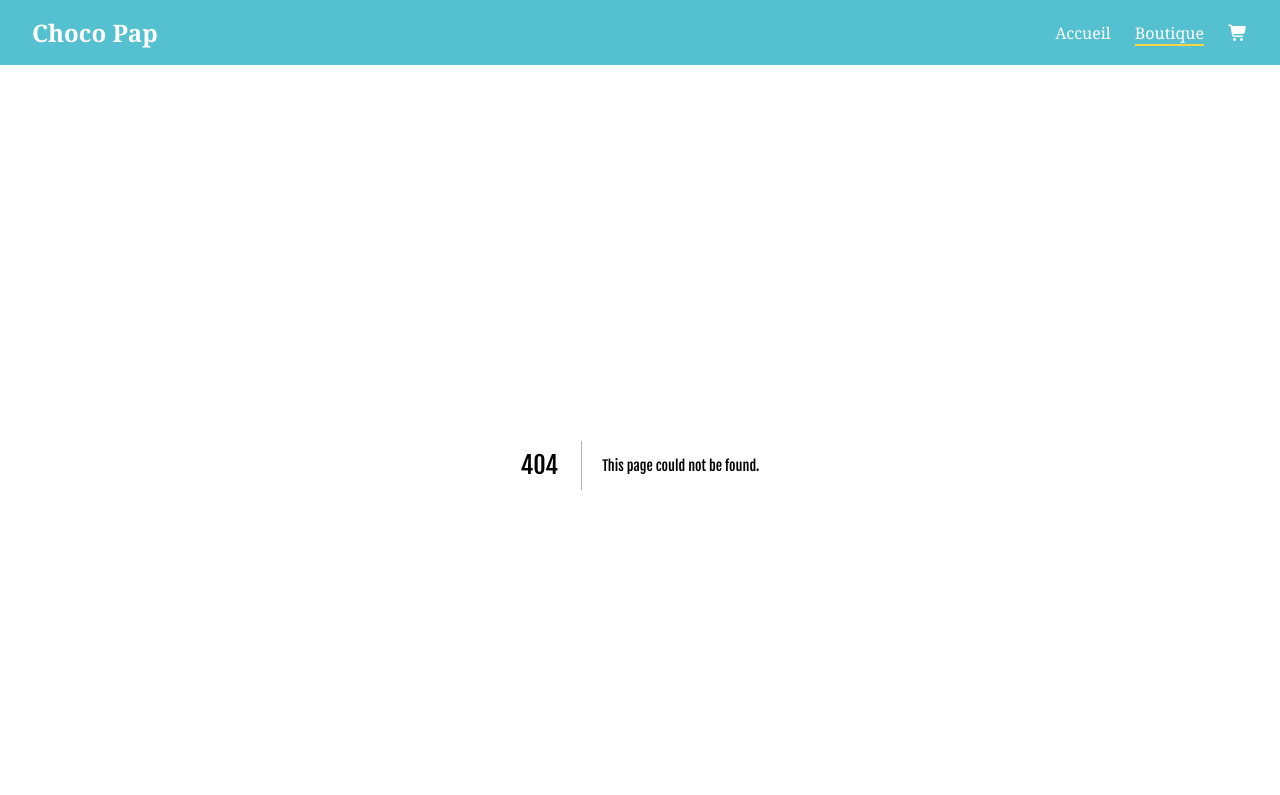
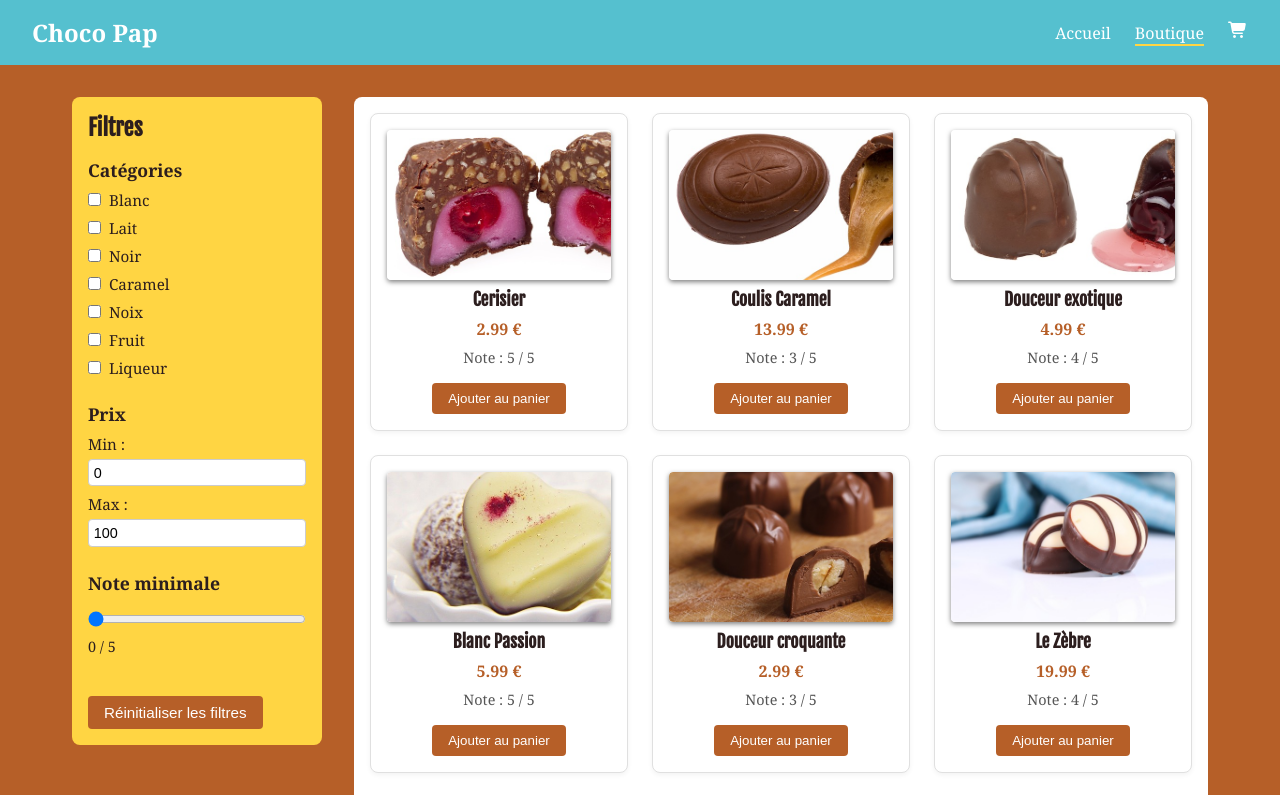
Before and after one commit to ManonFr/choco-pap, a Next.js app: page /boutique in a window 1280 px wide. Before the commit this address had no page. Shown: the top 795 px of the page. Built offline with nearby package versions, Linux system fonts and the light colour scheme.

Commit message:
Implement cart drawer

```diff
--- a/public/data/products.json
+++ b/public/data/products.json
@@ -4,7 +4,7 @@
       "title": "Cerisier",
       "price": 2.99,
       "note" : 5,
-      "image": "./images/produit1.jpg",
+      "image": "/images/produit1.jpg",
       "category": {
           "blanc": false,
           "lait": true,
@@ -22,7 +22,7 @@
       "title": "Coulis Caramel",
       "price": 13.99,
       "note" : 3,
-      "image": "./images/produit2.jpg",
+      "image": "/images/produit2.jpg",
       "category": {
           "blanc": false,
           "lait": true,
@@ -40,7 +40,7 @@
       "title": "Douceur exotique",
       "price": 4.99,
       "note" : 4,
-      "image": "./images/produit3.jpg",
+      "image": "/images/produit3.jpg",
       "category": {
           "blanc": false,
           "lait": true,
@@ -58,7 +58,7 @@
       "title": "Blanc Passion",
       "price": 5.99,
       "note" : 5,
-      "image": "./images/produit4.jpg",
+      "image": "/images/produit4.jpg",
       "category": {
           "blanc": true,
           "lait": false,
@@ -76,7 +76,7 @@
       "title": "Douceur croquante",
       "price": 2.99,
       "note" : 3,
-      "image": "./images/produit5.jpg",
+      "image": "/images/produit5.jpg",
       "category": {
           "blanc": false,
           "lait": true,
@@ -94,7 +94,7 @@
       "title": "Le Zèbre",
       "price": 19.99,
       "note" : 4,
-      "image": "./images/produit6.jpg",
+      "image": "/images/produit6.jpg",
       "category": {
           "blanc": true,
           "lait": true,
@@ -112,7 +112,7 @@
       "title": "Coulis Fraise",
       "price": 9.99,
       "note" : 4,
-      "image": "./images/produit7.jpg",
+      "image": "/images/produit7.jpg",
       "category": {
           "blanc": false,
           "lait": true,
@@ -130,7 +130,7 @@
       "title": "Noir Passion",
       "price": 4.99,
       "note" : 5,
-      "image": "./images/produit8.jpg",
+      "image": "/images/produit8.jpg",
       "category": {
           "blanc": false,
           "lait": false,
@@ -148,7 +148,7 @@
       "title": "Fantaisie",
       "price": 2.99,
       "note" : 5,
-      "image": "./images/produit9.jpg",
+      "image": "/images/produit9.jpg",
       "category": {
           "blanc": false,
           "lait": true,
@@ -166,7 +166,7 @@
       "title": "Caramel Salé",
       "price": 14.99,
       "note" : 4,
-      "image": "./images/produit10.jpg",
+      "image": "/images/produit10.jpg",
       "category": {
           "blanc": false,
           "lait": false,
--- a/src/app/store/page.js
+++ b/src/app/boutique/page.js
@@ -3,7 +3,7 @@
 import { useState } from "react";
 import FilterSidebar from "@/components/FilterSidebar/FilterSidebar";
 import ProductGrid from "@/components/ProductGrid/ProductGrid";
-import styles from "./store.module.css";
+import styles from "./boutique.module.css";
 
 export default function StorePage() {
   const [filters, setFilters] = useState({
--- a/src/app/layout.js
+++ b/src/app/layout.js
@@ -4,6 +4,7 @@ import "./globals.css";
 import Header from "@/components/Header/Header";
 import Footer from "@/components/Footer/Footer";
 import CartProvider from "@/contexts/CartContext";
+import CartDrawer from "@/components/CartDrawer/CartDrawer";
 
 const fjallaOne = Fjalla_One({
   subsets: ["latin"],
@@ -32,6 +33,7 @@ export default function RootLayout({ children }) {
             <main>{children}</main>
             <Footer />
           </div>
+          <CartDrawer />
         </CartProvider>
       </body>
     </html>
--- a/src/components/Carousel/Carousel.jsx
+++ b/src/components/Carousel/Carousel.jsx
@@ -31,7 +31,7 @@ export default function Carousel() {
       />
 
       <div className={styles.overlay}>
-        <Link href="/store" className={styles.button}>
+        <Link href="/boutique" className={styles.button}>
           Voir la boutique
         </Link>
       </div>
--- /dev/null
+++ b/src/components/CartDrawer/CartDrawer.jsx
@@ -0,0 +1,97 @@
+"use client";
+
+import { useCart } from "@/contexts/CartContext";
+import styles from "./CartDrawer.module.css";
+import Image from "next/image";
+import { useEffect } from "react";
+
+export default function CartDrawer() {
+  const {
+    cart,
+    incrementQuantity,
+    decrementQuantity,
+    removeFromCart,
+    isOpen,
+    closeCart,
+  } = useCart();
+
+  const total = cart.reduce((acc, item) => acc + item.price * item.quantity, 0);
+
+  useEffect(() => {
+    const handleKeyDown = (event) => {
+      if (event.key === "Escape") {
+        closeCart();
+      }
+    };
+
+    if (isOpen) {
+      window.addEventListener("keydown", handleKeyDown);
+    }
+
+    return () => {
+      window.removeEventListener("keydown", handleKeyDown);
+    };
+  }, [isOpen, closeCart]);
+
+  return (
+    <div className={`${styles.drawer} ${isOpen ? styles.open : ""}`}>
+      <button
+        className={styles.closeBtn}
+        onClick={closeCart}
+        aria-label="Fermer le panier"
+      >
+        <i className="fa-solid fa-xmark"></i>
+      </button>
+      <h2 className={styles.title}>PANIER</h2>
+
+      {cart.length === 0 ? (
+        <p className={styles.empty}>Votre panier est vide.</p>
+      ) : (
+        <>
+          <div className={styles.items}>
+            {cart.map((item) => (
+              <div key={item.id} className={styles.card}>
+                <button
+                  onClick={() => removeFromCart(item.id)}
+                  className={styles.removeIcon}
+                  aria-label="Supprimer cet article"
+                >
+                  <i className="fa-solid fa-xmark"></i>
+                </button>
+                <div className={styles.imgWrapper}>
+                  <Image
+                    src={item.image}
+                    alt={item.title}
+                    width={80}
+                    height={80}
+                    className={styles.image}
+                  />
+                </div>
+                <div className={styles.details}>
+                  <h3 className={styles.name}>{item.title}</h3>
+                  <p className={styles.price}>{item.price.toFixed(2)} €</p>
+                  <div className={styles.quantity}>
+                    <button onClick={() => decrementQuantity(item.id)}>
+                      -
+                    </button>
+                    <span>{item.quantity}</span>
+                    <button onClick={() => incrementQuantity(item.id)}>
+                      +
+                    </button>
+                  </div>
+                  <p className={styles.subtotal}>
+                    Total : {(item.price * item.quantity).toFixed(2)} €
+                  </p>
+                </div>
+              </div>
+            ))}
+          </div>
+
+          <div className={styles.summary}>
+            <strong>Total à payer :</strong> {total.toFixed(2)} €
+          </div>
+        </>
+      )}
+    </div>
+  );
+}
--- /dev/null
+++ b/src/components/CartDrawer/CartDrawer.module.css
@@ -0,0 +1,144 @@
+.drawer {
+  position: fixed;
+  top: 0;
+  right: -100%;
+  width: 400px;
+  max-width: 100vw;
+  height: 100vh;
+  background: var(--yellow);
+  box-shadow: -4px 0 12px rgba(0, 0, 0, 0.2);
+  z-index: 9999;
+  padding: 2rem 1.5rem;
+  overflow-y: auto;
+  transition: right 0.3s ease-in-out;
+}
+
+.drawer.open {
+  right: 0;
+}
+
+.closeBtn {
+  position: absolute;
+  top: 1rem;
+  left: 1rem;
+  background: none;
+  border: none;
+  cursor: pointer;
+  font-size: 1.5rem;
+  color: var(--choco-dark);
+  transition: color 0.2s ease;
+}
+
+.closeBtn:hover {
+  color: var(--highlight);
+}
+
+.closeBtn:focus-visible {
+  box-shadow: 0 0 0 2px var(--highlight);
+  border-radius: 4px;
+}
+
+.title {
+  font-size: 2rem;
+  margin-bottom: 2rem;
+  text-align: center;
+  font-family: "Fjalla One", sans-serif;
+}
+
+.empty {
+  text-align: center;
+  font-size: 1.1rem;
+  color: #555;
+}
+
+.items {
+  display: flex;
+  flex-direction: column;
+  gap: 1.5rem;
+}
+
+.card {
+  display: flex;
+  align-items: center;
+  gap: 1rem;
+  background: #f8f8f8;
+  border-radius: 8px;
+  padding: 1rem;
+  position: relative;
+}
+
+.removeIcon {
+  background: none;
+  border: none;
+  color: #999;
+  font-size: 1rem;
+  cursor: pointer;
+  margin-right: 0.5rem;
+  align-self: flex-start;
+  padding: 0;
+  transition: color 0.2s ease;
+}
+
+.removeIcon:hover {
+  color: var(--highlight);
+}
+
+.imgWrapper {
+  flex-shrink: 0;
+}
+
+.image {
+  border-radius: 6px;
+  object-fit: cover;
+}
+
+.details {
+  flex-grow: 1;
+}
+
+.name {
+  font-size: 1.1rem;
+  margin: 0 0 0.5rem;
+}
+
+.price {
+  color: #666;
+  font-size: 0.9rem;
+}
+
+.quantity {
+  display: flex;
+  align-items: center;
+  gap: 0.5rem;
+  margin: 0.5rem 0;
+}
+
+.quantity button {
+  padding: 0.2rem 0.6rem;
+  font-size: 1rem;
+  cursor: pointer;
+  background: #e5e5e5;
+  border: none;
+  border-radius: 4px;
+}
+
+.subtotal {
+  font-weight: bold;
+}
+
+.summary {
+  margin-top: 2rem;
+  font-size: 1.2rem;
+  text-align: right;
+  font-weight: bold;
+}
+
+.overlay {
+  position: fixed;
+  top: 0;
+  left: 0;
+  width: 100vw;
+  height: 100vh;
+  background: rgba(0, 0, 0, 0.4);
+  z-index: 9998;
+}
--- a/src/components/Header/Header.jsx
+++ b/src/components/Header/Header.jsx
@@ -7,7 +7,7 @@ import { useCart } from "@/contexts/CartContext";
 
 export default function Header() {
   const pathname = usePathname();
-  const { cart } = useCart();
+  const { cart, openCart } = useCart();
 
   return (
     <header className={styles.header}>
@@ -20,15 +20,19 @@ export default function Header() {
             <Link href="/">Accueil</Link>
           </li>
           <li className={pathname === "/boutique" ? styles.active : ""}>
-            <Link href="/store">Boutique</Link>
+            <Link href="/boutique">Boutique</Link>
           </li>
-          <li className={pathname === "/panier" ? styles.active : ""}>
-            <Link href="/panier">
+          <li>
+            <button
+              onClick={openCart}
+              className={styles.cartButton}
+              aria-label="Ouvrir le panier"
+            >
               <i className="fa-solid fa-cart-shopping"></i>
               {cart.length > 0 && (
                 <span className={styles.badge}>{cart.length}</span>
               )}
-            </Link>
+            </button>
           </li>
         </ul>
       </nav>
--- a/src/components/Header/Header.module.css
+++ b/src/components/Header/Header.module.css
@@ -31,6 +31,18 @@
   border-bottom: 2px solid var(--yellow);
 }
 
+.cartButton {
+  background: none;
+  border: none;
+  cursor: pointer;
+  position: relative;
+  font-size: 1rem;
+  color: white; /* même couleur que tes liens */
+  padding: 0;
+  display: flex;
+  align-items: center;
+}
+
 .badge {
   background-color: var(--highlight);
   color: white;
--- a/src/components/ProductCard/ProductCard.jsx
+++ b/src/components/ProductCard/ProductCard.jsx
@@ -1,5 +1,8 @@
+"use client";
+
 import styles from "./ProductCard.module.css";
 import { useCart } from "@/contexts/CartContext";
+import Image from "next/image";
 
 export default function ProductCard({ product }) {
   const { title, price, image, note } = product;
@@ -7,7 +10,15 @@ export default function ProductCard({ product }) {
 
   return (
     <div className={styles.card}>
-      <img src={image} alt={title} className={styles.image} />
+      <div className={styles.imageWrapper}>
+        <Image
+          src={image}
+          alt={title}
+          width={300}
+          height={150}
+          className={styles.image}
+        />
+      </div>
       <h3 className={styles.name}>{title}</h3>
       <p className={styles.price}>{price} €</p>
       <p className={styles.rating}>Note : {note} / 5</p>
--- a/src/components/ProductCard/ProductCard.module.css
+++ b/src/components/ProductCard/ProductCard.module.css
@@ -12,14 +12,19 @@
   transform: translateY(-5px);
 }
 
+.imageWrapper {
+  position: relative;
+  width: 100%;
+  height: 150px; /* même hauteur qu’avant */
+  margin-bottom: 0.5rem;
+  border-radius: 4px;
+  overflow: hidden;
+  box-shadow: 0 2px 5px rgba(0, 0, 0, 0.5);
+}
+
 .image {
-  width: 100%;
-  height: 150px;
   object-fit: cover;
   border-radius: 4px;
-  margin-bottom: 0.5rem;
-  box-shadow: 0 2px 5px rgba(0, 0, 0, 0.5);
-
 }
 
 .name {
--- a/src/contexts/CartContext.js
+++ b/src/contexts/CartContext.js
@@ -10,6 +10,7 @@ export const useCart = () => useContext(CartContext);
 
 export default function CartProvider({ children }) {
   const [cart, setCart] = useState([]);
+  const [isOpen, setIsOpen] = useState(false);
 
   // Load from localStorage on first render
   useEffect(() => {
@@ -26,7 +27,19 @@ export default function CartProvider({ children }) {
 
   // Add to cart
   const addToCart = (product) => {
-    setCart((prevCart) => [...prevCart, product]);
+    setCart((prevCart) => {
+      const existing = prevCart.find((item) => item.id === product.id);
+
+      if (existing) {
+        return prevCart.map((item) =>
+          item.id === product.id
+            ? { ...item, quantity: item.quantity + 1 }
+            : item
+        );
+      } else {
+        return [...prevCart, { ...product, quantity: 1 }];
+      }
+    });
   };
 
   // Remove item from cart
@@ -34,8 +47,40 @@ export default function CartProvider({ children }) {
     setCart((prevCart) => prevCart.filter((item) => item.id !== id));
   };
 
+  const incrementQuantity = (id) => {
+    setCart((prevCart) =>
+      prevCart.map((item) =>
+        item.id === id ? { ...item, quantity: item.quantity + 1 } : item
+      )
+    );
+  };
+
+  const decrementQuantity = (id) => {
+    setCart((prevCart) =>
+      prevCart.map((item) =>
+        item.id === id
+          ? { ...item, quantity: Math.max(item.quantity - 1, 1) }
+          : item
+      )
+    );
+  };
+
+  const openCart = () => setIsOpen(true);
+  const closeCart = () => setIsOpen(false);
+
   return (
-    <CartContext.Provider value={{ cart, addToCart, removeFromCart }}>
+    <CartContext.Provider
+      value={{
+        cart,
+        addToCart,
+        removeFromCart,
+        incrementQuantity,
+        decrementQuantity,
+        isOpen,
+        openCart,
+        closeCart,
+      }}
+    >
       {children}
     </CartContext.Provider>
   );
```
Also changed, not shown: src/app/boutique/boutique.module.css (renamed from src/app/store/store.module.css).
